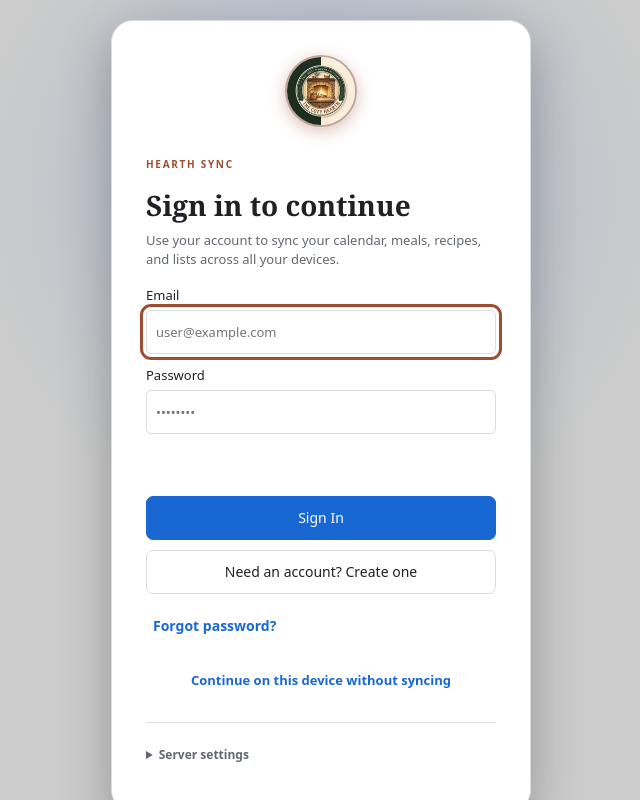
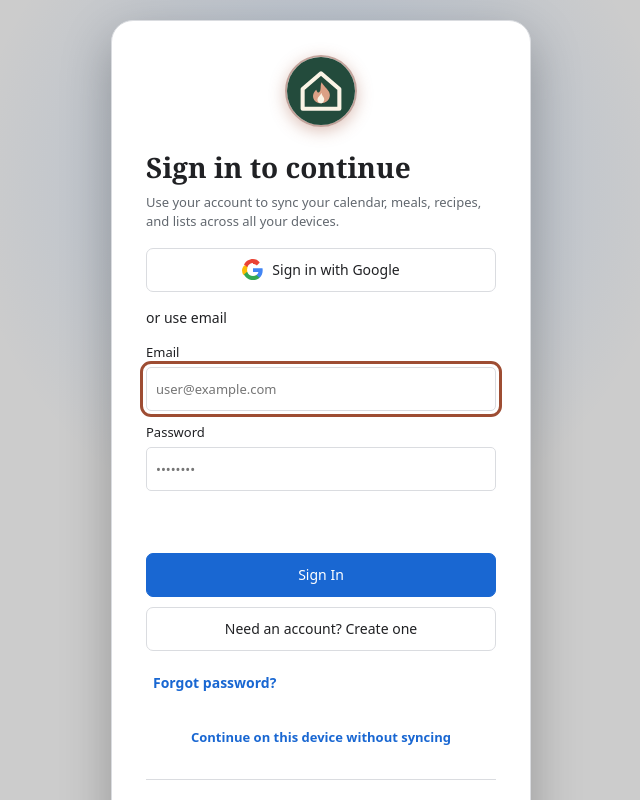
Before and after one commit to mjkrug24/Hearth, a website with bundled scripts: page index.html in a window 1280 px wide. Shown: the whole page, without its empty margins (319-959 px from the left). Built offline with nearby package versions, Linux system fonts and the light colour scheme; files whose address does not match are found by name.

Commit message:
feat: add Google authentication button and update auth overlay content

```diff
--- a/app.js
+++ b/app.js
@@ -104,7 +104,7 @@
   finally{if(sequence===syncSequence){state.loading=false;$('#connectBtn').disabled=false;}}
 }
 async function initConnection(){
-  try{const s=await api('/api/google/status');if(state.account!==(s.account||'device')){$$('dialog[open]').forEach(d=>d.close());}state.connected=s.connected;state.configured=s.configured;state.verified=!!s.connected;state.account=s.account||'device';state.partner=s.partner||null;state.householdConfigured=s.householdConfigured;$('#connectBtn').textContent=s.connected?'Sync now':'Connect Google';$('#syncStatus').textContent=s.connected?'Connected':s.configured?'Sign in to see your calendars':'Google connection needs setup';if(s.connected){state.events=[];await sync();await flushQueue();}}
+  try{const s=await api('/api/google/status');if(state.account!==(s.account||'device')){$$('dialog[open]').forEach(d=>d.close());}state.connected=s.connected;state.configured=s.configured;state.verified=!!s.connected;state.account=s.account||'device';state.partner=s.partner||null;state.householdConfigured=s.householdConfigured;$('#connectBtn').textContent=s.connected?'Sync now':'Connect Google';$('#syncStatus').textContent=s.connected?'Connected':s.configured?'Sign in to see your calendars':'Google connection needs setup';if(s.connected){localStorage.setItem('hearth-google-authed','1');hideAuthOverlay();state.events=[];await sync();await flushQueue();}else{localStorage.removeItem('hearth-google-authed');}}
   catch{const cached=read('hearth-account-cache',null);if(cached){Object.assign(state,{account:cached.account,calendars:colorizeCalendars(cached.calendars),events:[...cached.events.filter(e=>e.googleCalendarId),...state.localEvents],connected:true,partner:cached.partner,verified:false});$('#syncStatus').textContent='Offline · cached calendars';$('#connectBtn').textContent='Retry sync';}else $('#syncStatus').textContent='Offline · local calendar';}
   await loadHome();render();
 }
@@ -494,6 +494,9 @@
  toast('Using Hearth locally on this device');
 };
 
+const authGoogleBtn=$('#authGoogleBtn');
+if(authGoogleBtn)authGoogleBtn.onclick=()=>location.assign('/auth/google');
+
 const authCard=$('#authCard');
 if(authCard)authCard.onsubmit=async(e)=>{
  e.preventDefault();
--- a/index.html
+++ b/index.html
@@ -66,12 +66,13 @@
 <dialog id="syncDialog"><div class="dialog-heading"><h2>Sync details</h2><button class="icon" data-close aria-label="Close sync details">×</button></div><div id="syncDetails"></div><div class="dialog-actions"><button class="primary" id="retryQueue">Retry pending changes</button><button class="button" id="refreshAll">Refresh calendars & home</button></div></dialog>
 <div id="authOverlay" class="auth-overlay hidden">
   <form id="authCard" class="auth-card" novalidate>
-    <div class="auth-emblem"><img src="/images/hearth-emblem.jpg" alt="Hearth" width="72" height="72"></div>
+    <div class="auth-emblem"><img src="/icon.svg" alt="Hearth" width="72" height="72"></div>
     <div class="auth-header">
-      <p class="eyebrow">HEARTH SYNC</p>
-      <h2 id="authTitle">Sign in to continue</h2>
-      <p class="auth-copy" id="authSubtitle">Use your account to sync your calendar, meals, recipes, and lists across all your devices.</p>
+      <h2 id="authTitle">Welcome to Hearth</h2>
+      <p class="auth-copy" id="authSubtitle">Sign in to sync your calendar, meals, recipes, and lists across all your devices.</p>
     </div>
+    <button type="button" class="button auth-google-btn" id="authGoogleBtn"><svg viewBox="0 0 24 24" width="20" height="20" aria-hidden="true"><path d="M22.56 12.25c0-.78-.07-1.53-.2-2.25H12v4.26h5.92a5.06 5.06 0 0 1-2.2 3.32v2.77h3.57c2.08-1.92 3.27-4.74 3.27-8.1z" fill="#4285F4"/><path d="M12 23c2.97 0 5.46-.98 7.28-2.66l-3.57-2.77c-.98.66-2.23 1.06-3.71 1.06-2.86 0-5.29-1.93-6.16-4.53H2.18v2.84C3.99 20.53 7.7 23 12 23z" fill="#34A853"/><path d="M5.84 14.09a6.97 6.97 0 0 1 0-4.17V7.07H2.18A11.96 11.96 0 0 0 0 12c0 1.94.46 3.77 1.28 5.4l3.56-2.77.01-.54z" fill="#FBBC05"/><path d="M12 5.38c1.62 0 3.06.56 4.21 1.64l3.15-3.15C17.45 1.09 14.97 0 12 0 7.7 0 3.99 2.47 2.18 6.07l3.66 2.84c.87-2.6 3.3-4.53 6.16-4.53z" fill="#EA4335"/></svg> Sign in with Google</button>
+    <div class="auth-divider"><span>or use email</span></div>
     <div class="auth-fields">
       <label>Email
         <input id="authEmail" type="email" autocomplete="username" placeholder="user@example.com" required>
```
